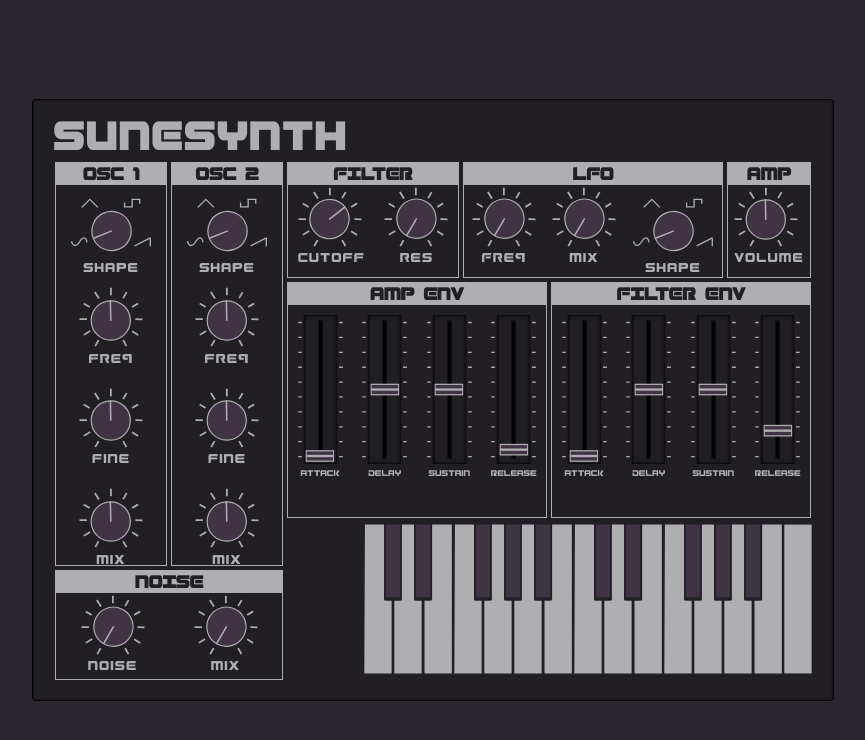
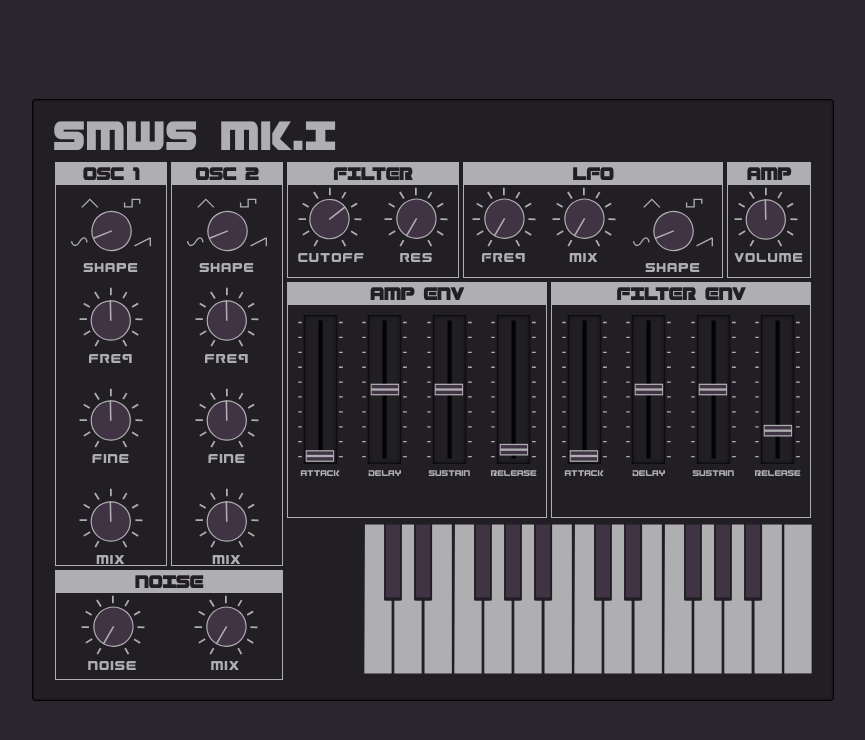
Before and after one commit to inspirsea/synthesizer, an Angular app: page / in a window 1280 px wide. Shown: the top 740 px of the page, without its empty margins (207-1072 px from the left). Built offline with nearby package versions, Linux system fonts and the light colour scheme.

Commit message:
Change the name on the thing

```diff
--- a/src/app/module/sunesynth/component/view/main-view.component.html
+++ b/src/app/module/sunesynth/component/view/main-view.component.html
@@ -1,6 +1,6 @@
 <main class="container">
   <header>
-    <h1>SUNESYNTH</h1>
+    <h1>SMWS Mk.I</h1>
   </header>
 
   <section class="osc1 panel">
```
